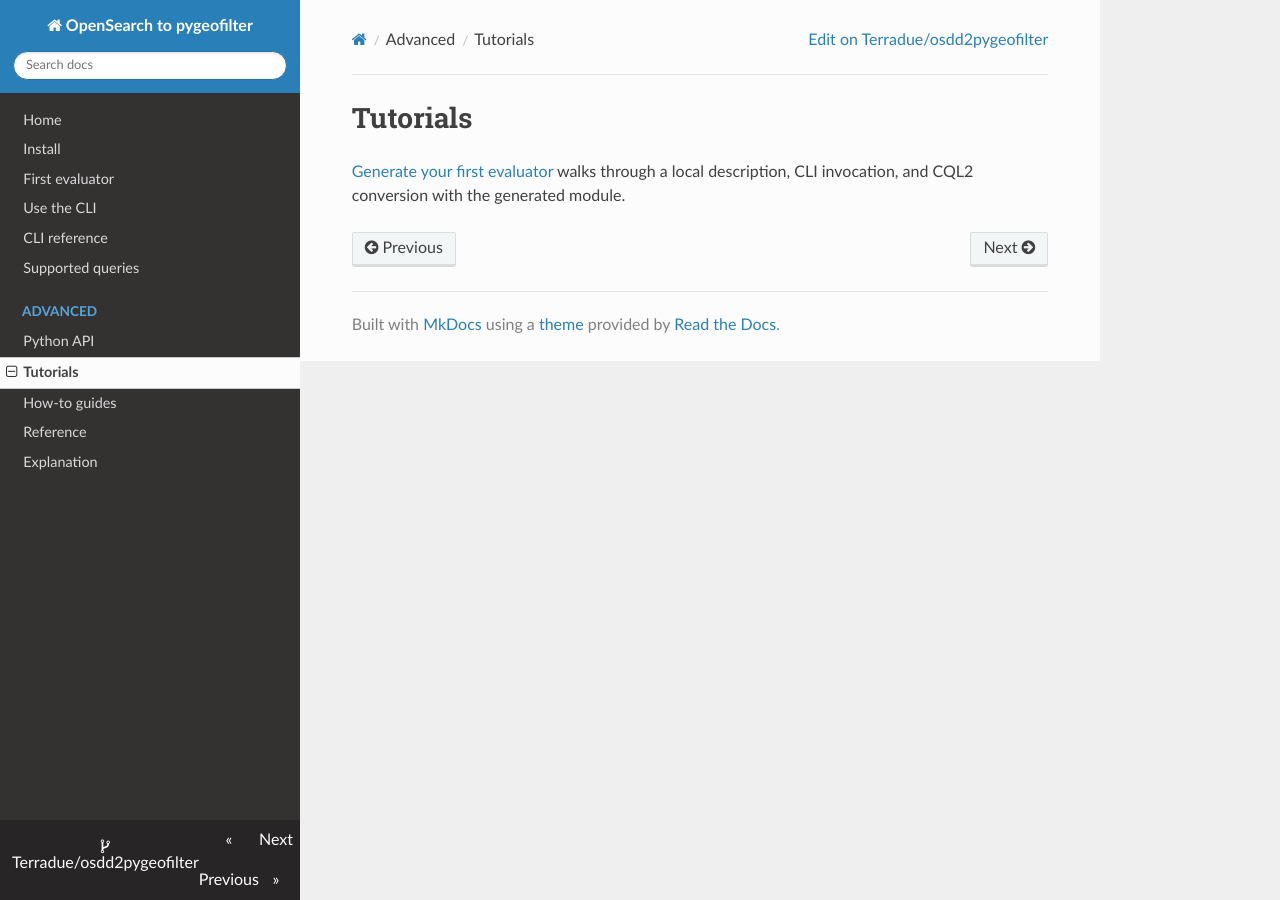
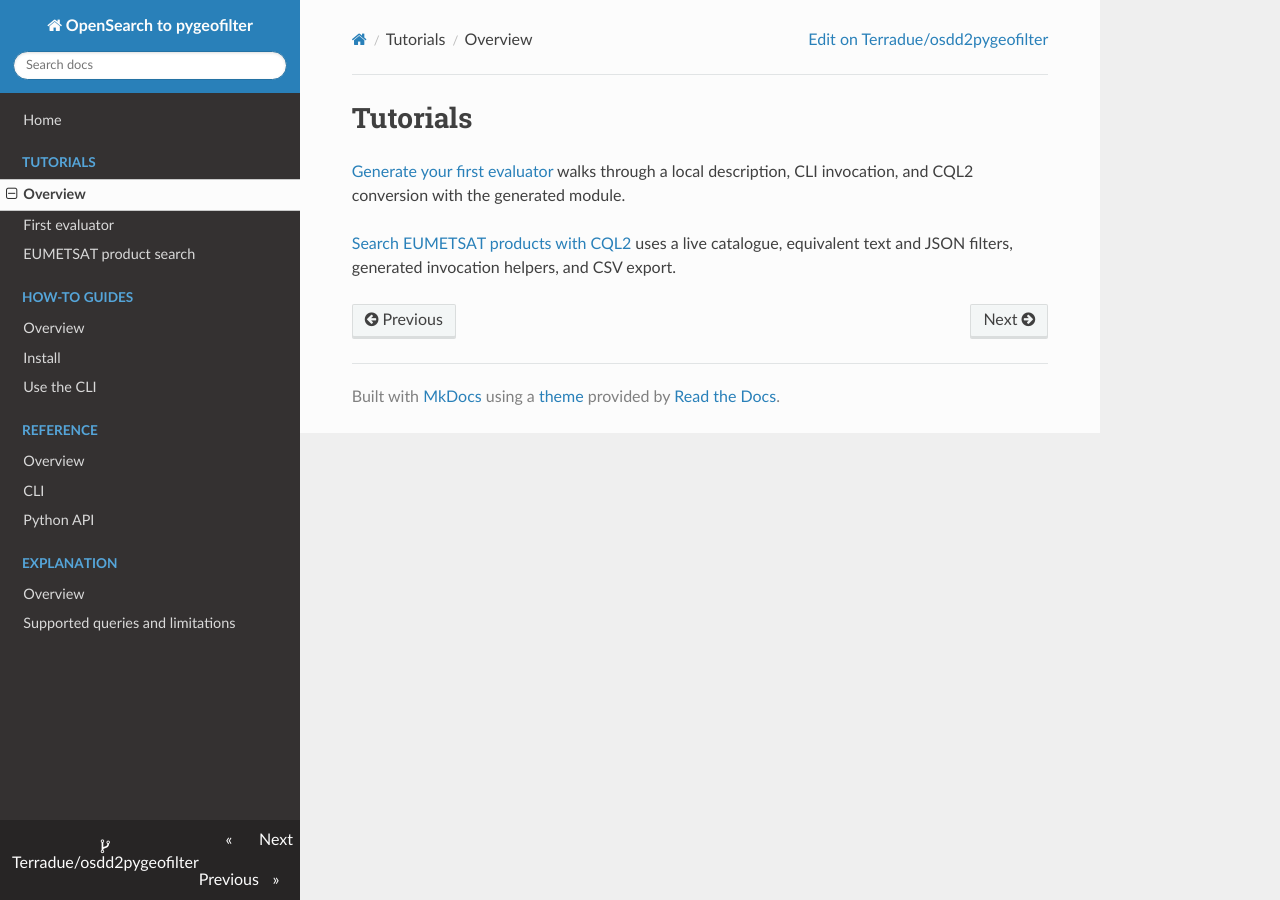
Before and after one commit to Terradue/osdd2pygeofilter, an MkDocs documentation site: the page built from docs/tutorials/index.md, in a window 1280 px wide. Built offline with MkDocs 1.6.1, drawn with Linux system fonts in a browser that asks for light colours; nearby versions of some CDN libraries.

```diff
--- a/docs/tutorials/index.md
+++ b/docs/tutorials/index.md
@@ -18,3 +18,6 @@ limitations under the License.
 
 [Generate your first evaluator](first-steps.md) walks through a local description,
 CLI invocation, and CQL2 conversion with the generated module.
+
+[Search EUMETSAT products with CQL2](eumetsat.md) uses a live catalogue,
+equivalent text and JSON filters, generated invocation helpers, and CSV export.
--- a/mkdocs.yaml
+++ b/mkdocs.yaml
@@ -24,17 +24,21 @@ site_dir: site
 
 nav:
   - Home: index.md
-  - Install: how-to/install.md
-  - First evaluator: tutorials/first-steps.md
-  - Use the CLI: how-to/use-cli.md
-  - CLI reference: reference/cli.md
-  - Supported queries: explanation/architecture.md
-  - Advanced:
+  - Tutorials:
+      - Overview: tutorials/index.md
+      - First evaluator: tutorials/first-steps.md
+      - EUMETSAT product search: tutorials/eumetsat.md
+  - How-to guides:
+      - Overview: how-to/index.md
+      - Install: how-to/install.md
+      - Use the CLI: how-to/use-cli.md
+  - Reference:
+      - Overview: reference/index.md
+      - CLI: reference/cli.md
       - Python API: reference/api.md
-      - Tutorials: tutorials/index.md
-      - How-to guides: how-to/index.md
-      - Reference: reference/index.md
-      - Explanation: explanation/index.md
+  - Explanation:
+      - Overview: explanation/index.md
+      - Supported queries and limitations: explanation/architecture.md
 
 theme:
   name: readthedocs
```
Also changed, not shown: docs/tutorials/eumetsat.md (added, +251 -0 lines), docs/tutorials/first-steps.md (+3 -0 lines).
